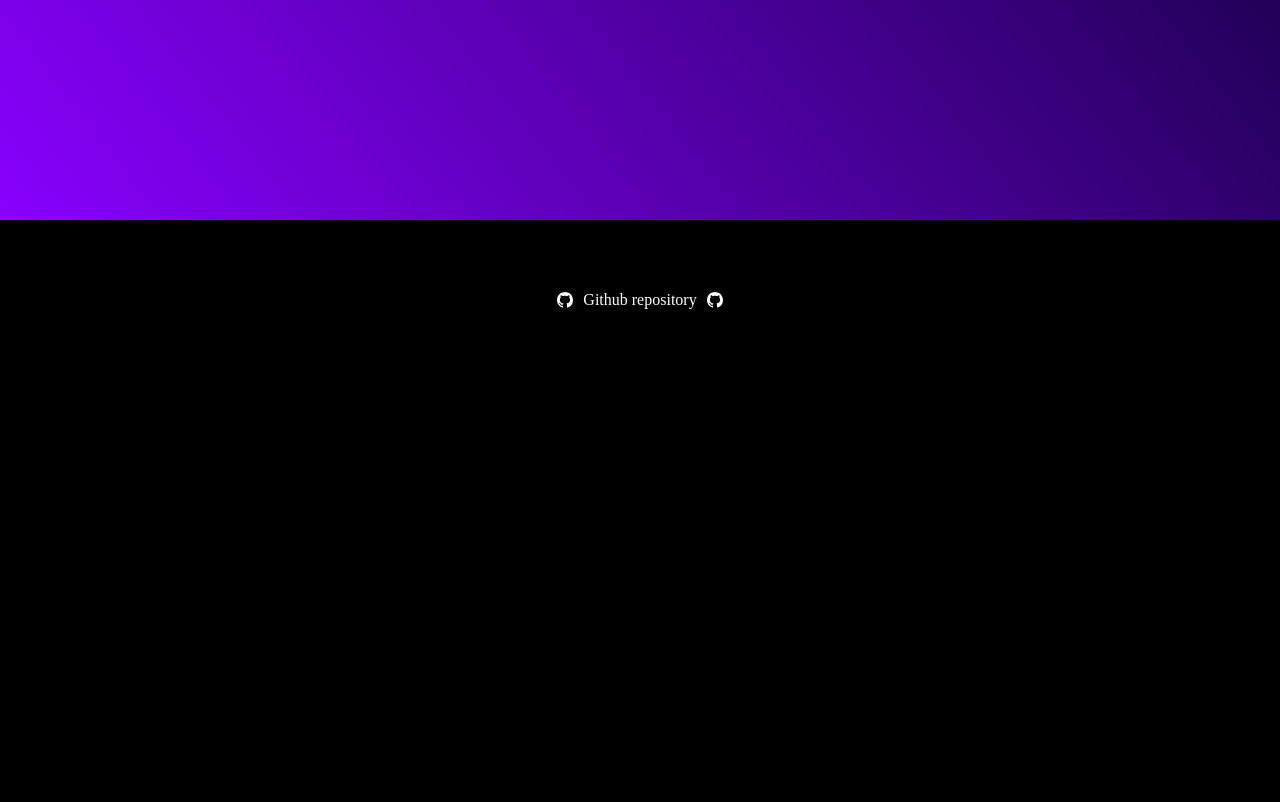
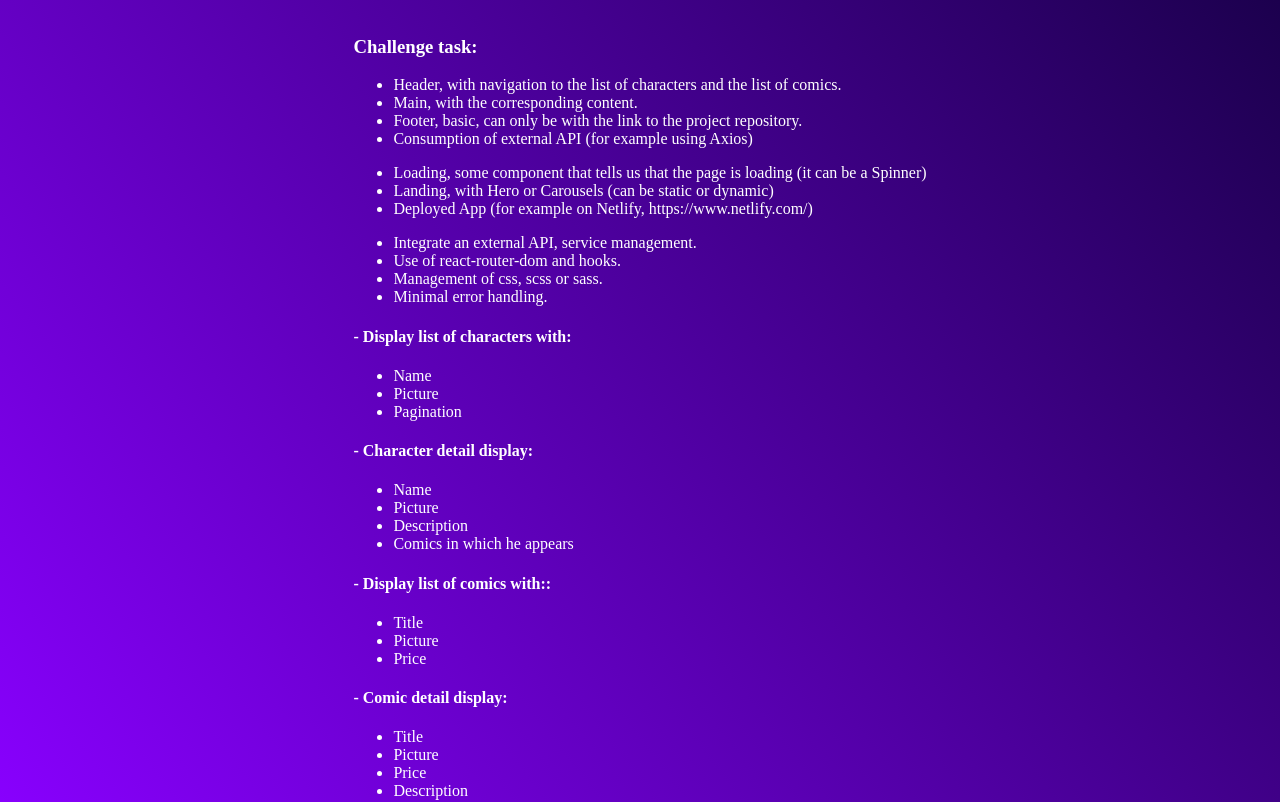
Before and after one commit to FedericoGabrielCastro/marvel, a React (Vite) app: page / in a window 1280 px wide. Shown: the part 620-1422 px from the top of the page. Before the commit the page ends 1000 px from the top, so only its background shows below. Built offline with nearby package versions, Linux system fonts and the light colour scheme; no server answers; the HTML template or start-up script is replaced by a standard one.

Commit message:
add task challange + framer motion animation

```diff
--- a/src/layout/MvMain/MvMain.jsx
+++ b/src/layout/MvMain/MvMain.jsx
@@ -1,4 +1,5 @@
 import { useEffect } from 'react';
+import { motion } from 'framer-motion';
 
 /**
  * MvMain
@@ -11,10 +12,31 @@ import { useEffect } from 'react';
  */
 export const MvMain = ({ children }) => {
   /**
+   * fadeInUp
+   *
+   * Purpose:
+   * - Animation on change page.
+   */
+  const fadeInUP = {
+    initial: {
+      opacity: 0,
+      y: 60,
+    },
+    animate: {
+      opacity: 1,
+      y: 0,
+    },
+  };
+
+  /**
    * Purpose:
    * - scroll to top when something change.
    */
   window.scrollTo({ top: 0, behavior: 'smooth' });
 
-  return <main className='MvMain'>{children}</main>;
+  return (
+    <motion.main variants={fadeInUP} initial='initial' animate='animate' className='MvMain'>
+      {children}
+    </motion.main>
+  );
 };
--- a/src/layout/MvMain/_MvMainStyle.scss
+++ b/src/layout/MvMain/_MvMainStyle.scss
@@ -4,4 +4,6 @@
   display: flex;
   flex-direction: column;
   gap: 5px;
+  background: rgb(2, 0, 36);
+  background: linear-gradient(232deg, rgba(2, 0, 36, 1) 0%, rgba(137, 0, 255, 1) 100%);
 }
--- a/src/layout/MvSection/_MvSectionStyle.scss
+++ b/src/layout/MvSection/_MvSectionStyle.scss
@@ -2,7 +2,5 @@
   display: flex;
   height: 100%;
   justify-content: space-around;
-  background: rgb(2, 0, 36);
-  background: linear-gradient(232deg, rgba(2, 0, 36, 1) 0%, rgba(137, 0, 255, 1) 100%);
   padding: 5px;
 }
--- a/src/style/style.scss
+++ b/src/style/style.scss
@@ -4,6 +4,7 @@
 @import '../views/CharacterDetailsView/sections/CharacterDetailViewCharacterSection/_CharacterDetailViewCharacterSectionStyle.scss'; // Character detail section.
 @import '../views/ComicView/sections/_ComicViewComicsSectionStyle.scss'; // ComicView comics section.
 @import '../views/ComicDetailsView/sections/_ComicDetailsViewDetailSectionStyle.scss'; // ComicDetailsView details section
+@import '../views/HomeView/sections/HomeViewTaskSection/_HomeViewTaskSectionStyle.scss'; // Task challanger.
 
 // Layouts
 @import '../layout/MvHeader/MvHeaderStyle'; // Navbar layout.
--- a/src/views/HomeView/HomeView.jsx
+++ b/src/views/HomeView/HomeView.jsx
@@ -1,5 +1,6 @@
 import { MvMain } from '@layout/MvMain/MvMain';
-import { HomeViewOptionSection } from './sections/HomeViewOptionSection/HomeViewOptionSection';
+import { HomeViewOptionSection } from '@views/HomeView/sections/HomeViewOptionSection/HomeViewOptionSection';
+import { HomeViewTaskSection } from '@views/HomeView/sections/HomeViewTaskSection/HomeViewTaskSection';
 
 /**
  * HomeView.
@@ -13,6 +14,7 @@ const HomeView = () => {
   return (
     <MvMain>
       <HomeViewOptionSection />
+      <HomeViewTaskSection />
     </MvMain>
   );
 };
--- /dev/null
+++ b/src/views/HomeView/sections/HomeViewTaskSection/HomeViewTaskSection.jsx
@@ -0,0 +1,63 @@
+import { MvSection } from '@layout/MvSection/MvSection';
+
+/**
+ *
+ * @returns
+ */
+export const HomeViewTaskSection = () => {
+  return (
+    <MvSection>
+      <div className='homeTask'>
+        <h3>Challenge task:</h3>
+        <div className='homeTask__list'>
+          {/* TODO: remove this hardcode list and put something more prety. */}
+          <ul>
+            <li>Header, with navigation to the list of characters and the list of comics.</li>
+            <li>Main, with the corresponding content.</li>
+            <li>Footer, basic, can only be with the link to the project repository.</li>
+            <li>Consumption of external API (for example using Axios)</li>
+          </ul>
+          <ul>
+            <li>
+              Loading, some component that tells us that the page is loading (it can be a Spinner)
+            </li>
+            <li>Landing, with Hero or Carousels (can be static or dynamic)</li>
+            <li>Deployed App (for example on Netlify, https://www.netlify.com/)</li>
+          </ul>
+          <ul>
+            <li>Integrate an external API, service management.</li>
+            <li>Use of react-router-dom and hooks.</li>
+            <li>Management of css, scss or sass.</li>
+            <li>Minimal error handling.</li>
+          </ul>
+          <h4> - Display list of characters with: </h4>
+          <ul>
+            <li>Name</li>
+            <li>Picture</li>
+            <li>Pagination</li>
+          </ul>
+          <h4> - Character detail display: </h4>
+          <ul>
+            <li>Name</li>
+            <li>Picture</li>
+            <li>Description</li>
+            <li>Comics in which he appears</li>
+          </ul>
+          <h4> - Display list of comics with:: </h4>
+          <ul>
+            <li>Title</li>
+            <li>Picture</li>
+            <li>Price</li>
+          </ul>
+          <h4> - Comic detail display: </h4>
+          <ul>
+            <li>Title</li>
+            <li>Picture</li>
+            <li>Price</li>
+            <li>Description</li>
+          </ul>
+        </div>
+      </div>
+    </MvSection>
+  );
+};
--- /dev/null
+++ b/src/views/HomeView/sections/HomeViewTaskSection/_HomeViewTaskSectionStyle.scss
@@ -0,0 +1,6 @@
+.homeTask {
+  padding: 5px;
+
+  &__list {
+  }
+}
```
